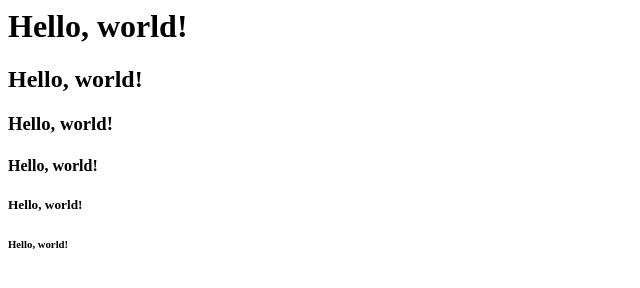
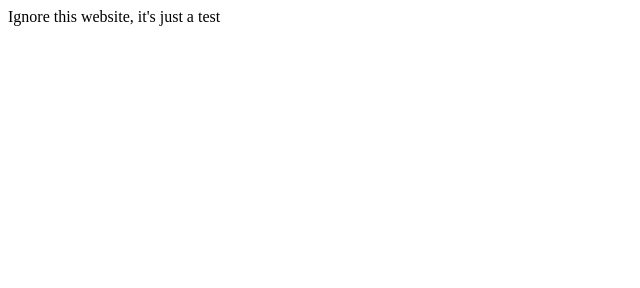
Before and after one commit to shoodolf/test-repo, a plain HTML site: page index.html in a window 1280 px wide. Shown: the whole page, without its empty margins (0-640 px from the left). Drawn offline with Linux system fonts and the light colour scheme.

Commit message:
Update index.html

```diff
--- a/index.html
+++ b/index.html
@@ -1,6 +1 @@
-<h1>Hello, world!</h1>
-<h2>Hello, world!</h2>
-<h3>Hello, world!</h3>
-<h4>Hello, world!</h4>
-<h5>Hello, world!</h5>
-<h6>Hello, world!</h6>
+<p>Ignore this website, it's just a test</p>
```
